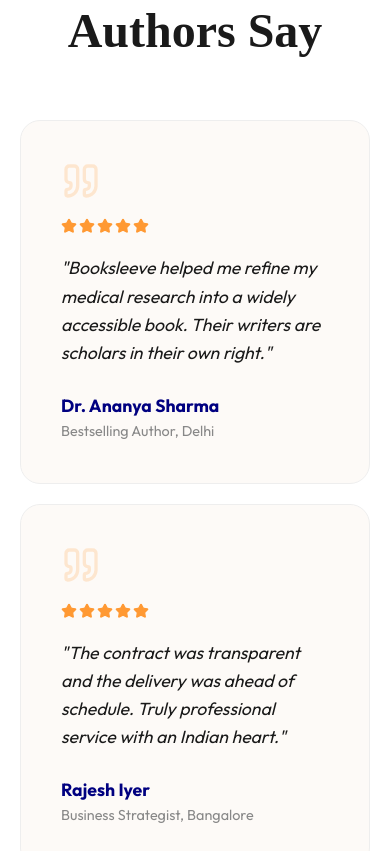
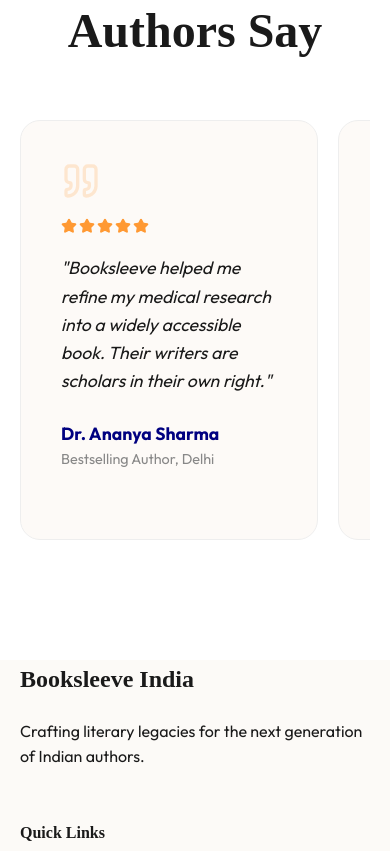
Before and after one commit to nayaknishant656/booksleeve, a React (Vite) app: page / in a window 390 px wide. Shown: the part 8280-9131 px from the top of the page. Built offline with nearby package versions, Linux system fonts and the light colour scheme; a web font is replaced by a local one.

Commit message:
Update testimonials grid to flex-row with horizontal scroll on mobile

```diff
--- a/src/App.css
+++ b/src/App.css
@@ -672,10 +672,26 @@
   }
 
   .testimonials-grid {
-    grid-template-columns: 1fr;
+    display: flex;
+    overflow-x: auto;
+    gap: 20px;
+    padding-bottom: 20px;
+    scroll-snap-type: x mandatory;
+    scrollbar-width: none;
+    /* Hide scrollbar for cleaner look */
+  }
+
+  .testimonials-grid::-webkit-scrollbar {
+    display: none;
+  }
+
+  .testimonial-card {
+    min-width: 85%;
+    scroll-snap-align: center;
   }
 
   .form-container {
+
     padding: 30px 20px;
   }
 }
```
